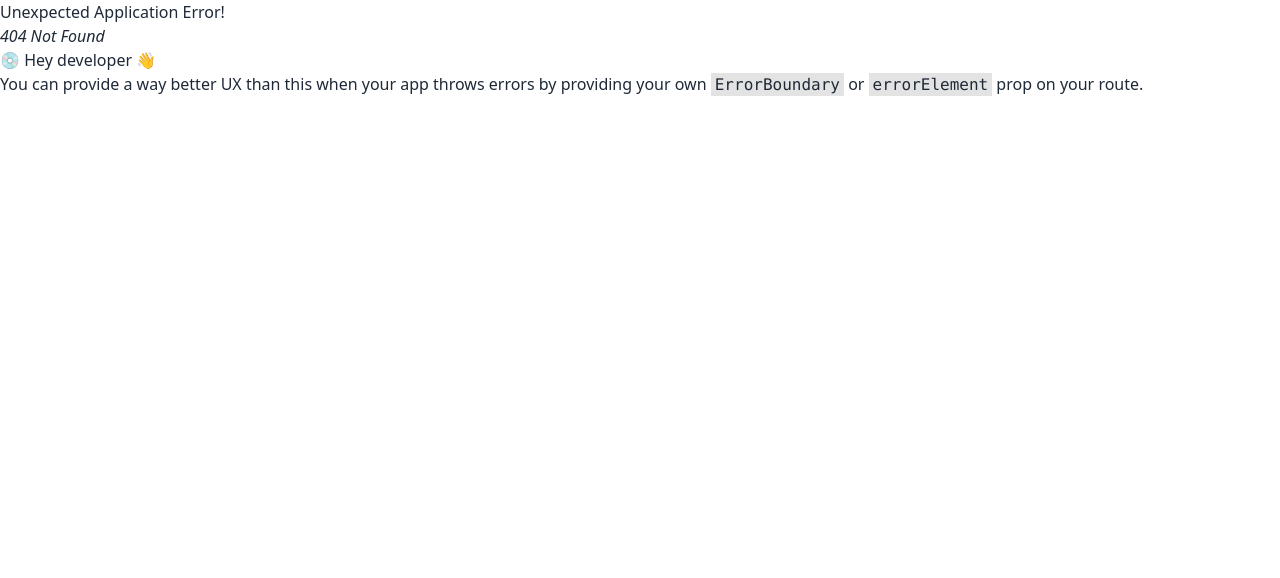
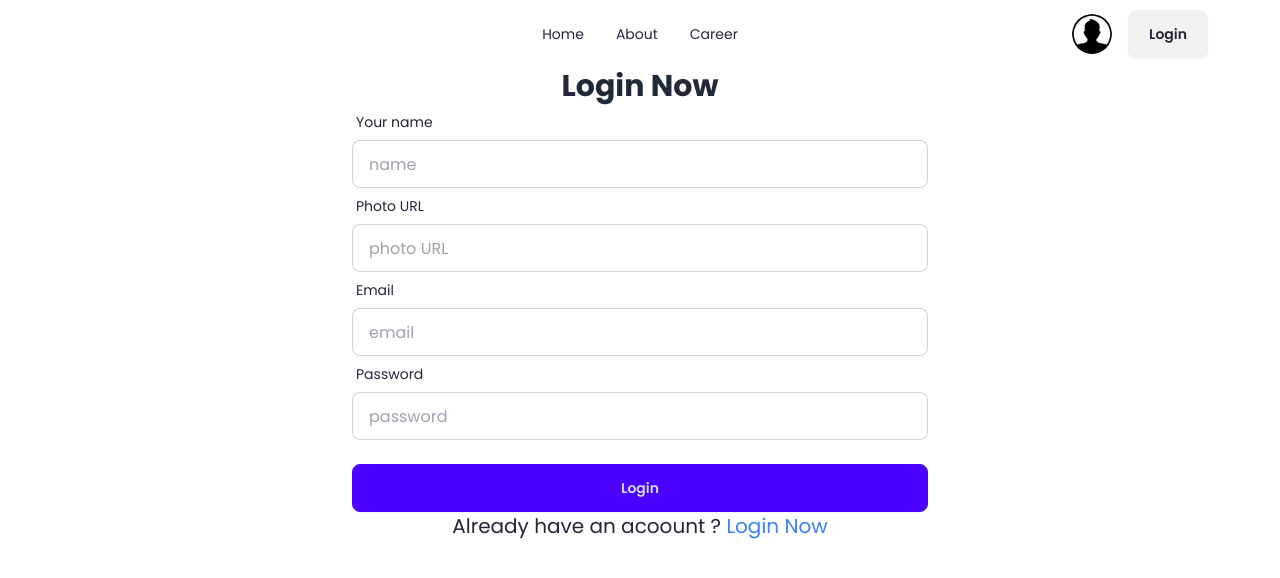
Before and after one commit to Jayedjb765/React-Dragon_News, a React (Vite) app: page /regi in a window 1280 px wide. Before the commit this address had no page. Shown: the top 578 px of the page. Built offline with nearby package versions, Linux system fonts and the light colour scheme.

Commit message:
Creating Login And Register

```diff
--- /dev/null
+++ b/src/Pages/Login/Login.jsx
@@ -0,0 +1,58 @@
+import { Link } from "react-router-dom";
+import Navbar from "../../Shared/Navbar/Navbar";
+
+const Login = () => {
+    const HandelLogin =  e =>{
+        e.preventDefault();
+        const form = new FormData(e.currentTarget);
+        const email  =  form.get('email');
+        const password =  form.get('password');
+
+
+    }
+  return (
+    <div>
+      <Navbar></Navbar>
+      <div className="">
+        <h3 className="text-3xl font-bold text-center" >Login Now</h3>
+        <form className="w-3/4 lg:w-1/2  mx-auto " onSubmit={HandelLogin}>
+          <div className="form-control">
+            <label className="label">
+              <span className="label-text">Email</span>
+            </label>
+            <input
+              type="email"
+              placeholder="email"
+              name="email"
+              className="input input-bordered"
+              required
+            />
+          </div>
+          <div className="form-control">
+            <label className="label">
+              <span className="label-text">Password</span>
+            </label>
+            <input
+              type="password"
+              name="password"
+              placeholder="password"
+              className="input input-bordered"
+              required
+            />
+            <label className="label">
+              <a href="#" className="label-text-alt link link-hover">
+                Forgot password?
+              </a>
+            </label>
+          </div>
+          <div className="form-control mt-6">
+            <button className="btn btn-primary">Login</button>
+          </div>
+        </form>
+        <h3 className="text-xl text-center ">Don't have any acoount ? <Link className="text-red-500" to="/regi">Register Now</Link></h3>
+      </div>
+    </div>
+  );
+};
+
+export default Login;
--- /dev/null
+++ b/src/Pages/Register/Register.jsx
@@ -0,0 +1,80 @@
+import React from 'react';
+import Navbar from '../../Shared/Navbar/Navbar';
+import { Link } from 'react-router-dom';
+
+const Register = () => {
+    const HandelRegister  =  e =>{
+        e.preventDefault();
+        const form  =  new FormData(e.currentTarget);
+        const name =  form.get('name');
+        const photo =  form.get('photo');
+        const email =  form.get('email');
+        const password =  form.get('password');
+        console.log(email,name,password,photo);
+    }
+    return (
+        <div>
+        <Navbar></Navbar>
+        <div className="">
+          <h3 className="text-3xl font-bold text-center" >Login Now</h3>
+          <form className="w-3/4 lg:w-1/2  mx-auto " onSubmit={HandelRegister}>
+            <div className="form-control">
+              <label className="label">
+                <span className="label-text">Your name</span>
+              </label>
+              <input
+                type="text"
+                placeholder="name"
+                name="name"
+                className="input input-bordered"
+                required
+              />
+            </div>
+            <div className="form-control">
+              <label className="label">
+                <span className="label-text">Photo URL</span>
+              </label>
+              <input
+                type="text"
+                placeholder="photo URL"
+                name="photo"
+                className="input input-bordered"
+                required
+              />
+            </div>
+            <div className="form-control">
+              <label className="label">
+                <span className="label-text">Email</span>
+              </label>
+              <input
+                type="email"
+                placeholder="email"
+                name="email"
+                className="input input-bordered"
+                required
+              />
+            </div>
+            <div className="form-control">
+              <label className="label">
+                <span className="label-text">Password</span>
+              </label>
+              <input
+                type="password"
+                name="password"
+                placeholder="password"
+                className="input input-bordered"
+                required
+              />
+
+            </div>
+            <div className="form-control mt-6">
+              <button className="btn btn-primary">Login</button>
+            </div>
+          </form>
+          <h3 className="text-xl text-center ">Already have an acoount ? <Link className="text-blue-500" to="/log">Login Now</Link></h3>
+        </div>
+      </div>
+    );
+};
+
+export default Register;
--- /dev/null
+++ b/src/Providers/AuthProvider.jsx
@@ -0,0 +1,11 @@
+
+
+const AuthProvider = () => {
+    return (
+        <div>
+
+        </div>
+    );
+};
+
+export default AuthProvider;
--- a/src/Shared/Navbar/Navbar.jsx
+++ b/src/Shared/Navbar/Navbar.jsx
@@ -50,7 +50,7 @@ const Navbar = () => {
             src={userprof}/>
         </div>
         </div>
-       <Link><button className="btn px-5 ml-3">Login</button></Link>
+       <Link to="/log"><button className="btn px-5 ml-3">Login</button></Link>
       </div>
     </div>
   );
```
Also changed, not shown: src/routes/Routes.jsx (+10 -0 lines).
